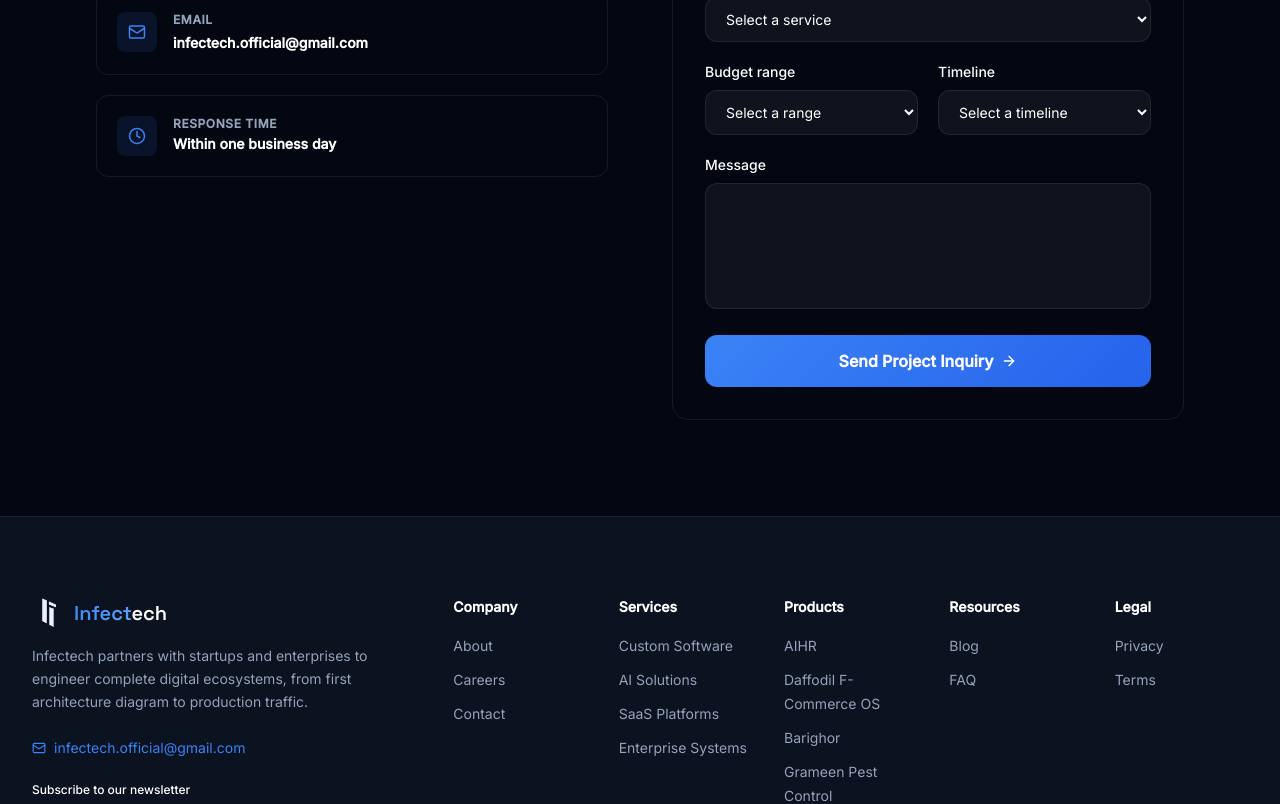
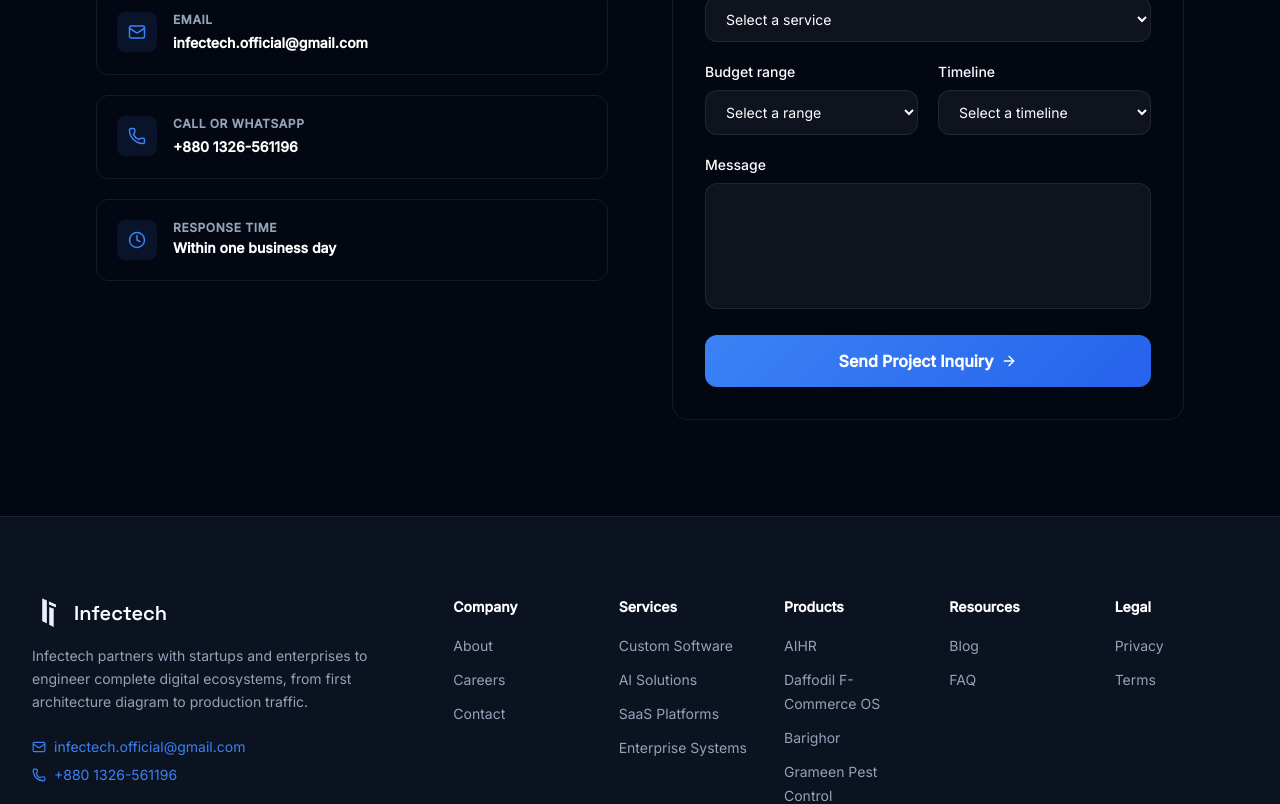
Before and after one commit to infectech/website, a Next.js app: page /contact in a window 1280 px wide. Shown: the part 380-1184 px from the top of the page. Built offline with nearby package versions, Linux system fonts and the light colour scheme.

Commit message:
feat: add phone contact option to ContactPage and Footer, update Navbar branding

```diff
--- a/src/app/contact/page.tsx
+++ b/src/app/contact/page.tsx
@@ -3,7 +3,7 @@ import useSafeReducedMotion from "@/lib/useSafeReducedMotion";
 
 import { useState } from "react";
 import { motion } from "framer-motion";
-import { Mail, Clock, ArrowRight, Check, AlertCircle } from "lucide-react";
+import { Mail, Phone, Clock, ArrowRight, Check, AlertCircle } from "lucide-react";
 
 const FORMSPREE_ENDPOINT = "https://formspree.io/f/mbdnzepe";
 
@@ -82,6 +82,24 @@ export default function ContactPage() {
                     className="text-sm font-semibold text-white hover:text-brand-hover transition-colors"
                   >
                     infectech.official@gmail.com
+                  </a>
+                </div>
+              </div>
+              <div className="flex gap-4 p-5 rounded-xl border border-border">
+                <div className="w-10 h-10 rounded-lg bg-brand/10 flex items-center justify-center shrink-0">
+                  <Phone size={18} className="text-brand" />
+                </div>
+                <div>
+                  <div className="text-xs font-semibold text-text-secondary uppercase tracking-wider mb-0.5">
+                    Call or WhatsApp
+                  </div>
+                  <a
+                    href="https://wa.me/8801326561196"
+                    target="_blank"
+                    rel="noopener"
+                    className="text-sm font-semibold text-white hover:text-brand-hover transition-colors"
+                  >
+                    +880 1326-561196
                   </a>
                 </div>
               </div>
--- a/src/components/layout/Footer.tsx
+++ b/src/components/layout/Footer.tsx
@@ -3,7 +3,7 @@
 import { useState } from "react";
 import Link from "next/link";
 import Image from "next/image";
-import { Mail } from "lucide-react";
+import { Mail, Phone } from "lucide-react";
 import { LinkedinIcon, GithubIcon, FacebookIcon, InstagramIcon } from "@/components/ui/SocialIcons";
 
 const columns = {
@@ -38,8 +38,12 @@ const columns = {
 
 const socials = [
   { href: "https://linkedin.com", icon: LinkedinIcon, label: "LinkedIn" },
-  { href: "https://github.com", icon: GithubIcon, label: "GitHub" },
-  { href: "https://facebook.com", icon: FacebookIcon, label: "Facebook" },
+  { href: "https://github.com/infectech", icon: GithubIcon, label: "GitHub" },
+  {
+    href: "https://www.facebook.com/profile.php?id=61591848793213",
+    icon: FacebookIcon,
+    label: "Facebook",
+  },
   { href: "https://instagram.com", icon: InstagramIcon, label: "Instagram" },
 ];
 
@@ -60,9 +64,8 @@ export default function Footer() {
           <div className="lg:col-span-4">
             <Link href="/" className="inline-flex items-center gap-2.5 mb-4">
               <Image src="/images/logo white.png" alt="Infectech" width={32} height={32} />
-              <span className="font-display text-xl font-semibold">
-                <span className="gradient-text-brand">Infect</span>
-                <span className="text-white">ech</span>
+              <span className="font-display text-xl font-semibold text-white">
+                Infectech
               </span>
             </Link>
             <p className="text-sm leading-relaxed max-w-sm mb-6">
@@ -70,13 +73,24 @@ export default function Footer() {
               complete digital ecosystems, from first architecture diagram to
               production traffic.
             </p>
+            <div className="flex flex-col items-start gap-2 mb-6">
               <a
                 href="mailto:infectech.official@gmail.com"
-              className="inline-flex items-center gap-2 text-sm text-brand hover:text-brand-hover transition-colors mb-6"
+                className="inline-flex items-center gap-2 text-sm text-brand hover:text-brand-hover transition-colors"
               >
                 <Mail size={14} />
                 infectech.official@gmail.com
               </a>
+              <a
+                href="https://wa.me/8801326561196"
+                target="_blank"
+                rel="noopener"
+                className="inline-flex items-center gap-2 text-sm text-brand hover:text-brand-hover transition-colors"
+              >
+                <Phone size={14} />
+                +880 1326-561196
+              </a>
+            </div>
 
             <form onSubmit={handleSubscribe} className="max-w-sm">
               <label htmlFor="footer-email" className="block text-xs font-medium text-text-primary mb-2">
--- a/src/components/layout/Navbar.tsx
+++ b/src/components/layout/Navbar.tsx
@@ -52,9 +52,8 @@ export default function Navbar() {
             priority
             className="transition-transform duration-200 ease-out group-hover:-translate-y-px"
           />
-          <span className="font-display text-lg font-semibold tracking-tight transition-transform duration-200 ease-out group-hover:-translate-y-px inline-block">
-            <span className="gradient-text-brand">Infect</span>
-            <span className="text-white">ech</span>
+          <span className="font-display text-lg font-semibold tracking-tight text-white transition-transform duration-200 ease-out group-hover:-translate-y-px inline-block">
+            Infectech
           </span>
         </Link>
 
```
Lines whose indentation alone changed are shown as unchanged.
